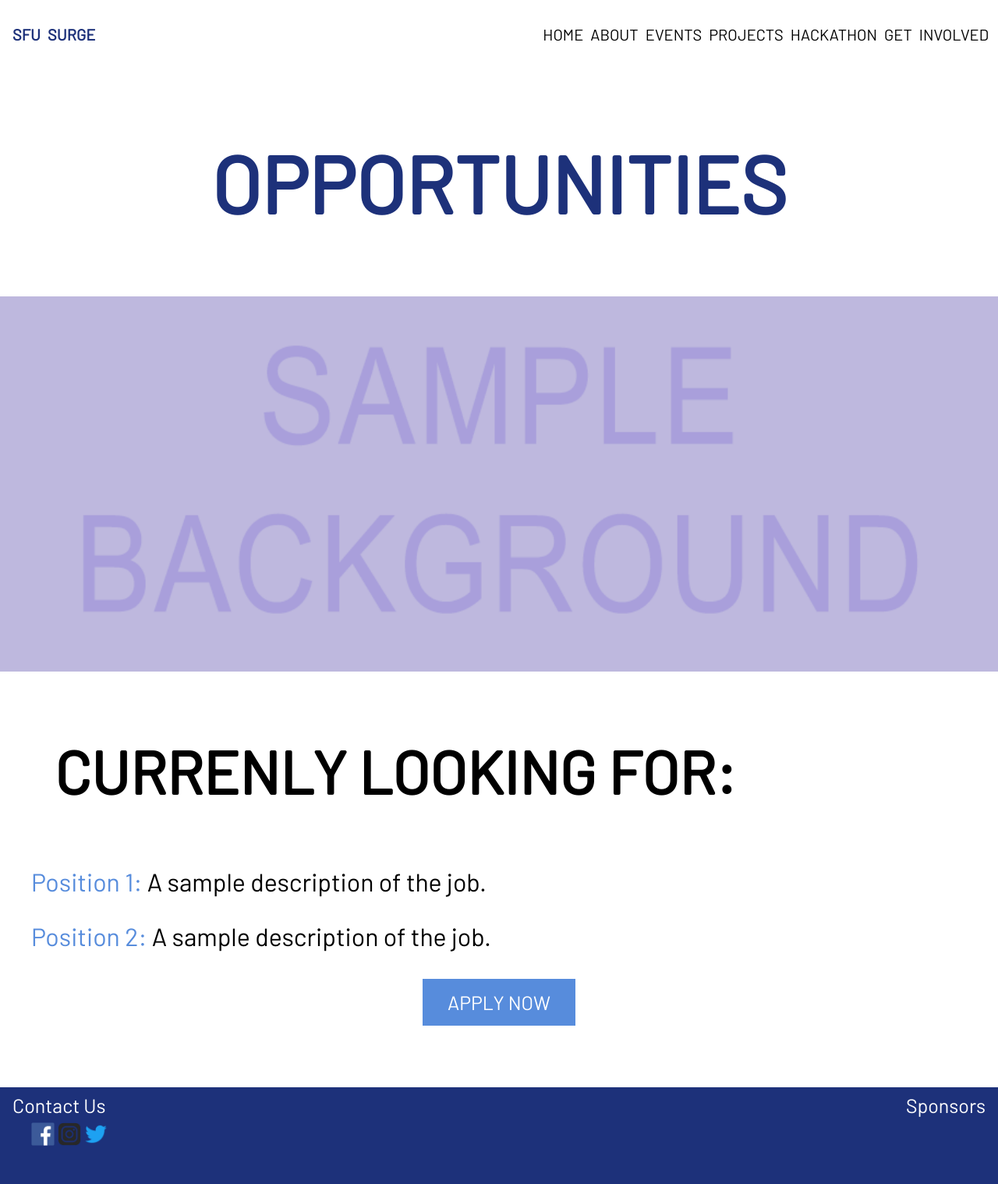
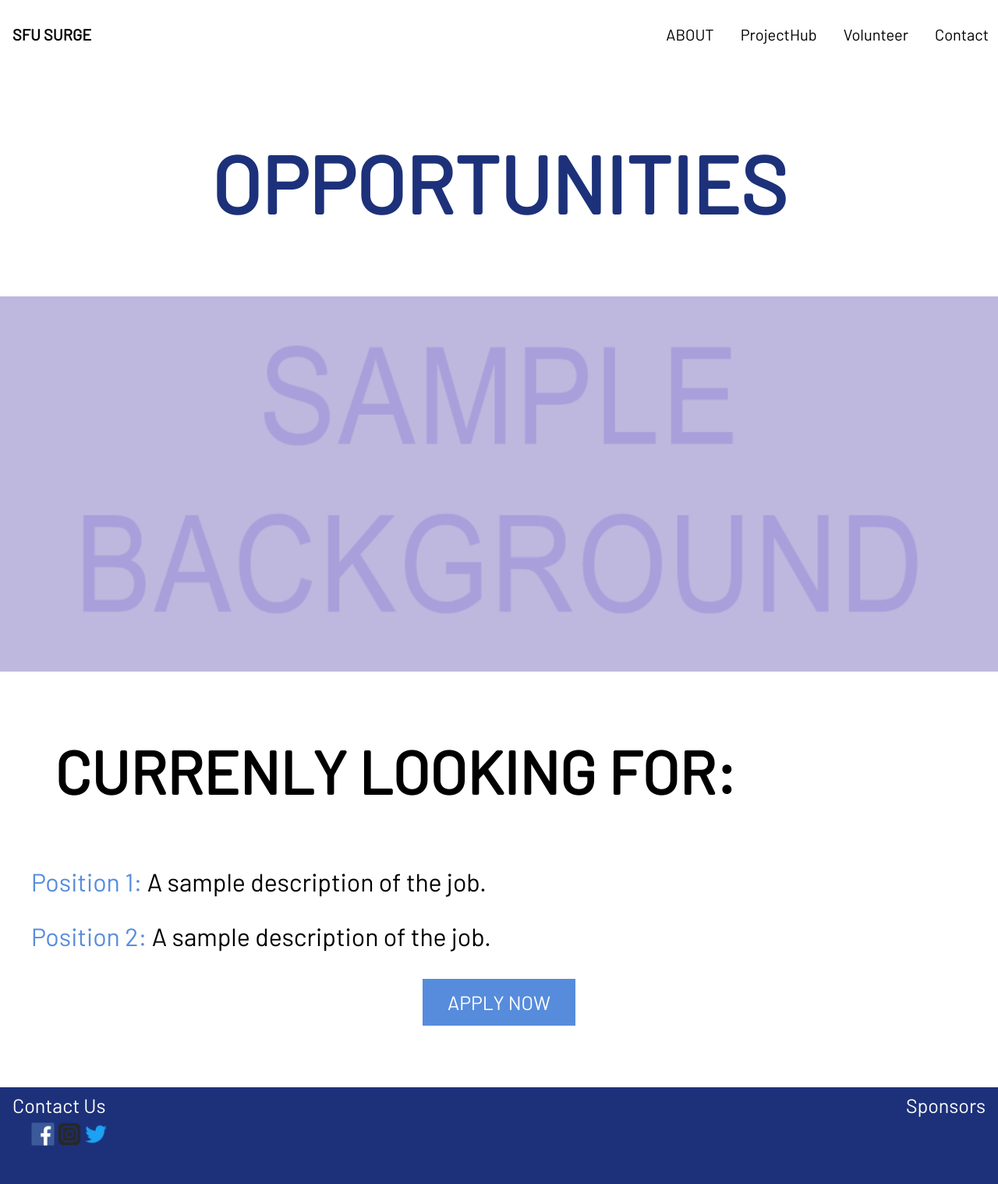
Before and after one commit to sfusurge/z-archived-sfusurge.github.io.v1, a Jekyll site: the page built from _pages/volunteer.html, in a window 1280 px wide. Shown: the whole page at 78% size. Built offline with Jekyll 4.4.1, drawn with Linux system fonts in a browser that asks for light colours.

Commit message:
updated/refactored header
- removed unnecessary links (for now)
- increased spacing
- renamed/created a page for each header link

```diff
--- a/_includes/header.html
+++ b/_includes/header.html
@@ -1,13 +1,15 @@
 <header>
   <div class="table">
+    <p class="title"><a href="/">SFU SURGE</a></p>
     <ul id="horizontal-list">
-      <p class="title">SFU SURGE</p>
-      <li><a href="/">HOME</a></li>
-      <a href="/#about">ABOUT</a>
-      <a href="/#events">EVENTS</a>
-      <a href="/projects">PROJECTS</a>
-      <a href="/hackathon">HACKATHON</a>
-      <a href="/#involve">GET INVOLVED</a>
+      <!-- <li><a href="/">HOME</a></li> -->
+      <a href="/about">ABOUT</a>
+      <a href="/projecthub">ProjectHub</a>
+      <a href="/volunteer">Volunteer</a>
+      <a href="/contact">Contact</a>
+      <!-- <a href="/#events">EVENTS</a>  -->
+      <!-- <a href="/projects">PROJECTS</a> -->
+      <!-- <a href="/hackathon">HACKATHON</a> -->
     </ul>
   </div>
 </header>
--- a/_pages/team.html
+++ b/_pages/about.html
@@ -1,7 +1,7 @@
 ---
 layout: default
-title: Team
-permalink: /team
+title: About
+permalink: /about
 ---
 <h2>OUR TEAM</h2>
 
--- a/_pages/projects.html
+++ b/_pages/projecthub.html
@@ -1,7 +1,7 @@
 ---
 layout: default
-title: Projects
-permalink: /projects
+title: ProjectHub
+permalink: /projecthub
 ---
 <h2>PROJECTS</h2>
 
--- a/_pages/opportunities.html
+++ b/_pages/volunteer.html
@@ -1,7 +1,7 @@
 ---
 layout: default
-title: Opportunities
-permalink: /opportunities
+title: Volunteering
+permalink: /volunteer
 ---
 <h2>OPPORTUNITIES</h2>
 
--- a/assets/css/mainpage.css
+++ b/assets/css/mainpage.css
@@ -42,9 +42,13 @@ header {
 	top: 12px;
 }
 
+.title a:hover{
+	color: #578cdc;
+}
+
 ul#horizontal-list {
 	list-style: none;
-	word-spacing: 5px;
+	word-spacing: 30px;
 	left: 100px;
 	}
 	ul#horizontal-list li {
--- a/assets/css/standard.css
+++ b/assets/css/standard.css
@@ -42,9 +42,13 @@ header {
 	top: 12px;
 }
 
+.title a:hover{
+		color: #578cdc;
+}
+
 ul#horizontal-list {
 	list-style: none;
-	word-spacing: 5px;
+	word-spacing: 30px;
 	left: 100px;
 	}
 	ul#horizontal-list li {
```
